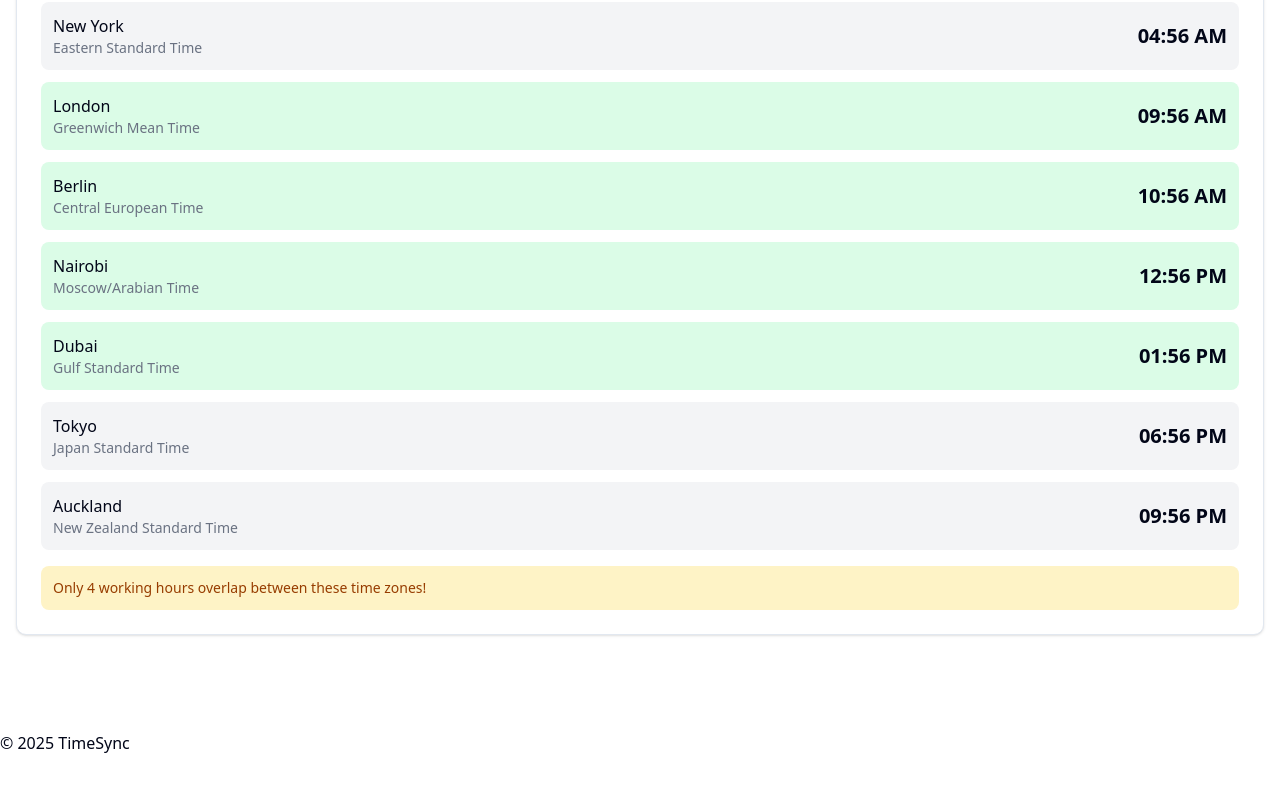
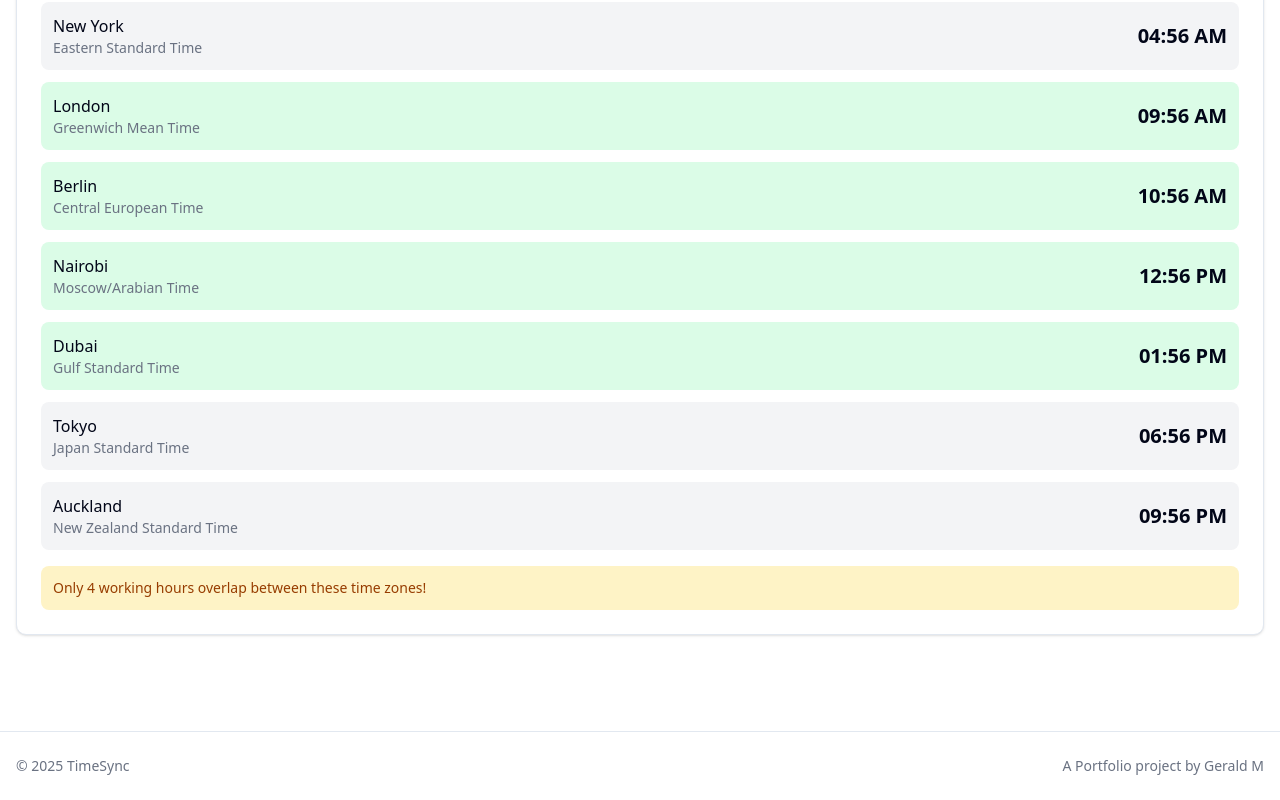
Before and after one commit to GwMamba/TimeSynch, a Next.js app: page / in a window 1280 px wide. Shown: the part 311-1111 px from the top of the page. Before the commit the page ends 1066 px from the top, so only its background shows below. Built offline with nearby package versions, Linux system fonts and the light colour scheme.

Commit message:
add footer section content

```diff
--- a/app/page.tsx
+++ b/app/page.tsx
@@ -46,9 +46,16 @@ export default function Home() {
       </section>
 
       {/* Footer */}
-      <footer>
-        <div>
-         <p>© 2025 TimeSync</p>
+      <footer className="border-t">
+        <div className="container mx-auto px-4 py-6">
+          <div className="flex flex-col items-center justify-between gap-4 md:flex-row">
+            <p className="text-sm text-gray-500 dark:text-gray-400">
+              © 2025 TimeSync
+            </p>
+            <p className="text-sm text-gray-500 dark:text-gray-400">
+              A Portfolio project by Gerald M
+            </p>
+          </div>
         </div>
       </footer>
 
```
